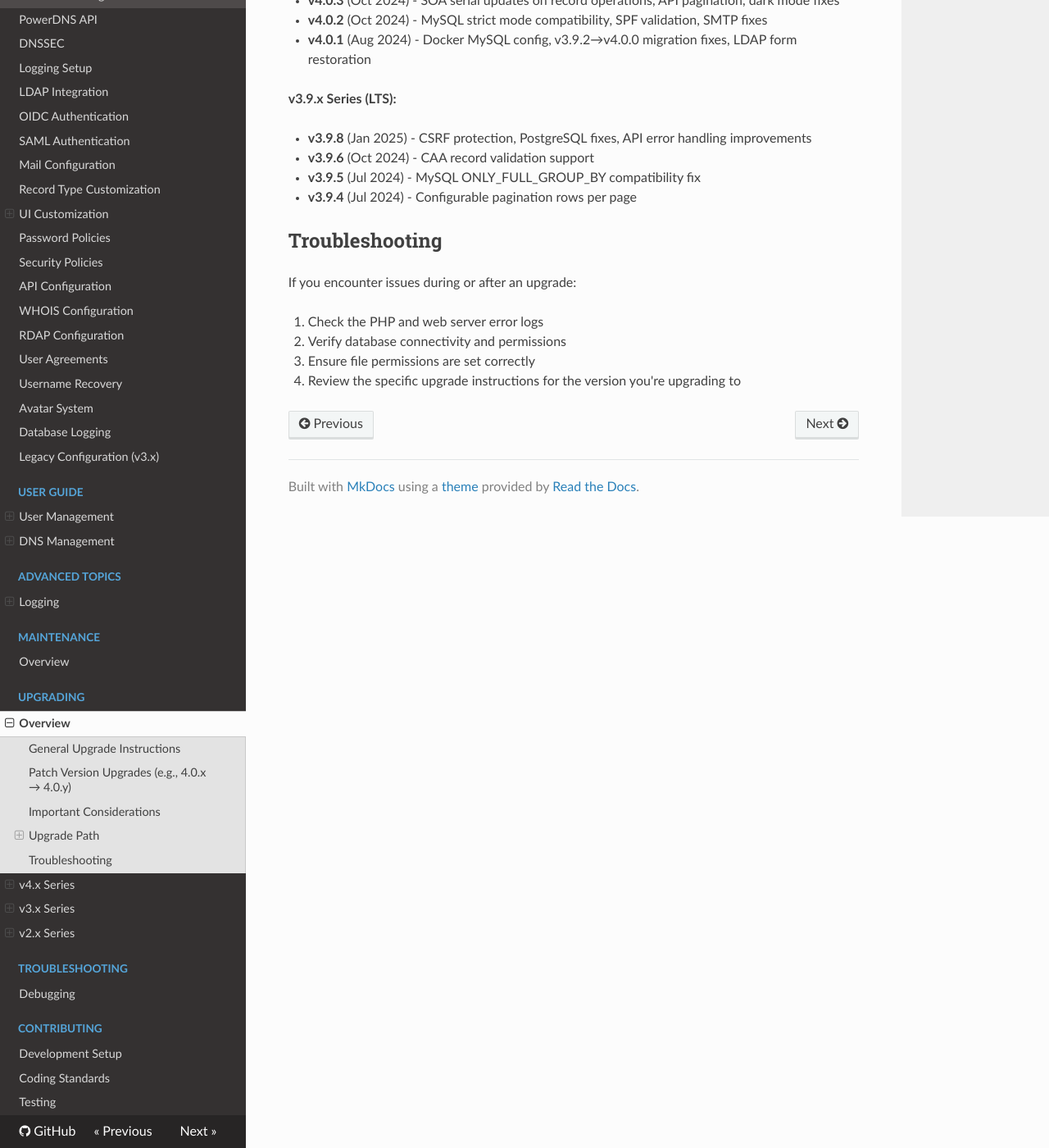
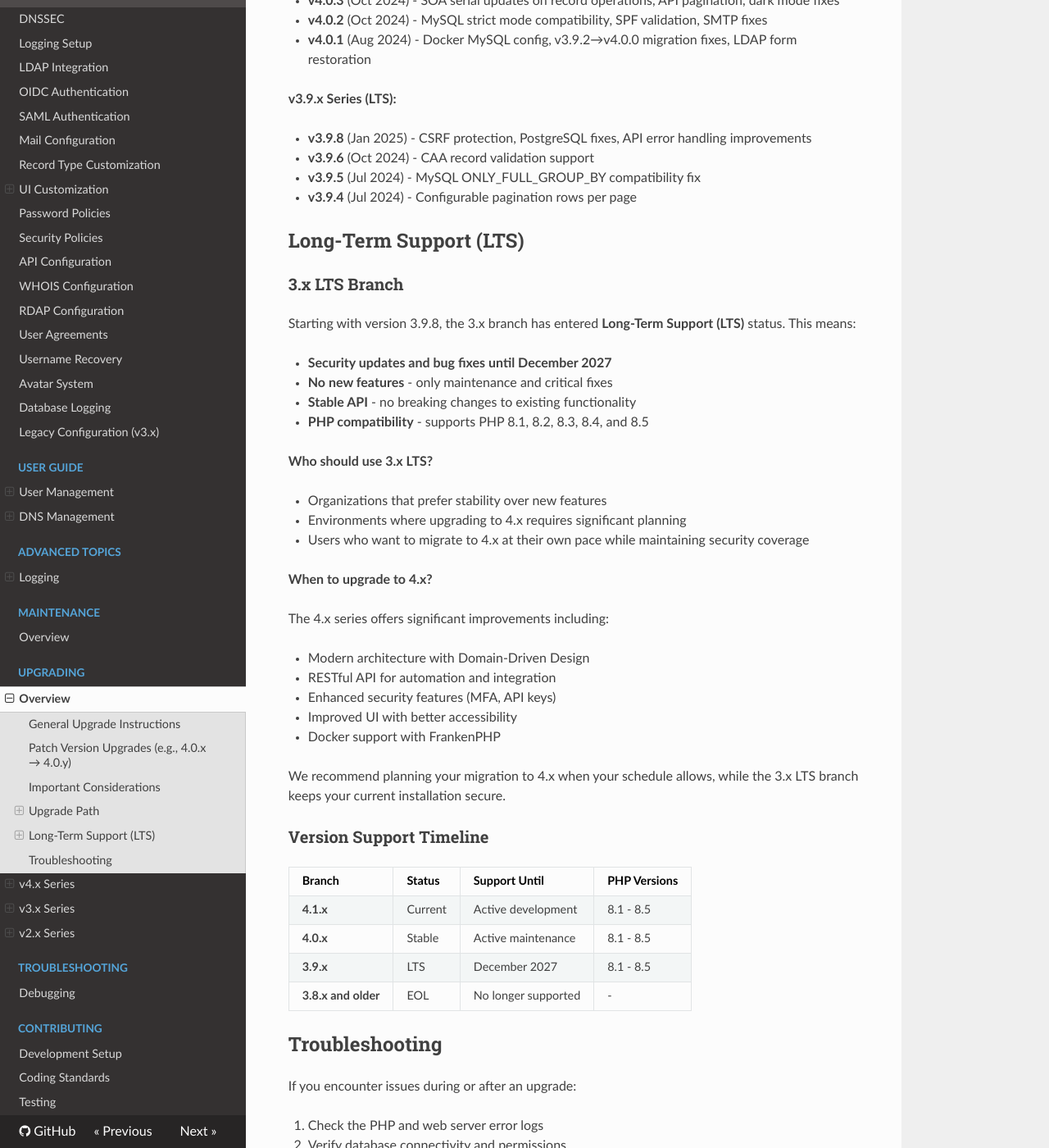
Before and after one commit to poweradmin/poweradmin-docs, an MkDocs documentation site: the page built from docs/upgrading/index.md, in a window 1280 px wide and 1400 px high, scrolled down 2718 px. Shown: the whole window at 82% size. Built offline with MkDocs 1.6.1, drawn with Linux system fonts in a browser that asks for light colours; nearby versions of some CDN libraries.

Commit message:
docs: add LTS support information for 3.x branch

```diff
--- a/docs/upgrading/index.md
+++ b/docs/upgrading/index.md
@@ -110,6 +110,44 @@ The following releases are bug fix updates with no special upgrade steps require
 - **v3.9.5** (Jul 2024) - MySQL ONLY_FULL_GROUP_BY compatibility fix
 - **v3.9.4** (Jul 2024) - Configurable pagination rows per page
 
+## Long-Term Support (LTS)
+
+### 3.x LTS Branch
+
+Starting with version 3.9.8, the 3.x branch has entered **Long-Term Support (LTS)** status. This means:
+
+- **Security updates and bug fixes until December 2027**
+- **No new features** - only maintenance and critical fixes
+- **Stable API** - no breaking changes to existing functionality
+- **PHP compatibility** - supports PHP 8.1, 8.2, 8.3, 8.4, and 8.5
+
+**Who should use 3.x LTS?**
+
+- Organizations that prefer stability over new features
+- Environments where upgrading to 4.x requires significant planning
+- Users who want to migrate to 4.x at their own pace while maintaining security coverage
+
+**When to upgrade to 4.x?**
+
+The 4.x series offers significant improvements including:
+
+- Modern architecture with Domain-Driven Design
+- RESTful API for automation and integration
+- Enhanced security features (MFA, API keys)
+- Improved UI with better accessibility
+- Docker support with FrankenPHP
+
+We recommend planning your migration to 4.x when your schedule allows, while the 3.x LTS branch keeps your current installation secure.
+
+### Version Support Timeline
+
+| Branch | Status | Support Until | PHP Versions |
+|--------|--------|---------------|--------------|
+| **4.1.x** | Current | Active development | 8.1 - 8.5 |
+| **4.0.x** | Stable | Active maintenance | 8.1 - 8.5 |
+| **3.9.x** | LTS | December 2027 | 8.1 - 8.5 |
+| **3.8.x and older** | EOL | No longer supported | - |
+
 ## Troubleshooting
 
 If you encounter issues during or after an upgrade:
```
